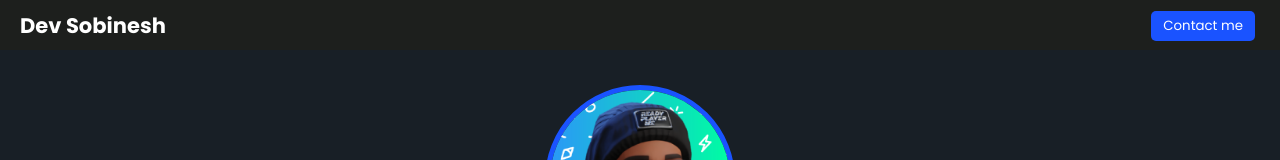
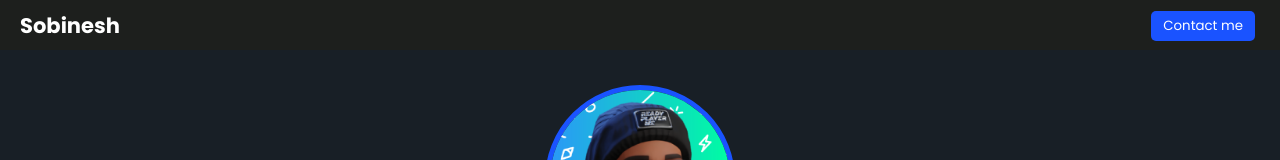
Before and after one commit to sobinesh/portfolio_website, a React (Vite) app: page / in a window 1280 px wide. Shown: the top 160 px of the page. Built offline with nearby package versions, Linux system fonts and the light colour scheme.

Commit message:
correction 2

```diff
--- a/src/App.jsx
+++ b/src/App.jsx
@@ -17,7 +17,7 @@ function App() {
     <>
     <html>
        <header className="header-wrapper">
-        <div><h3>Dev Sobinesh</h3></div>
+        <div><h3>Sobinesh</h3></div>
         <ul>
          <li> <a href="#contact">
             <button>Contact me</button>
```
